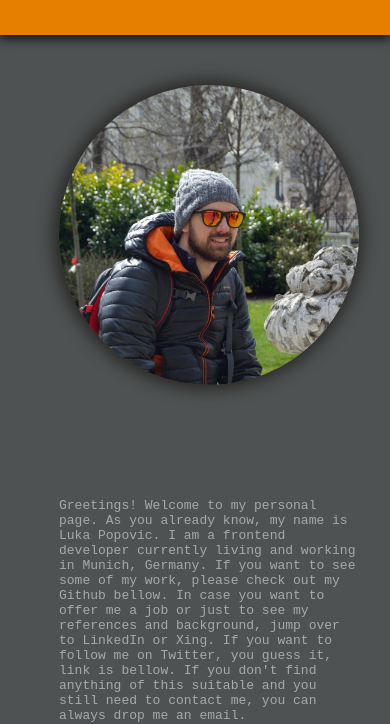
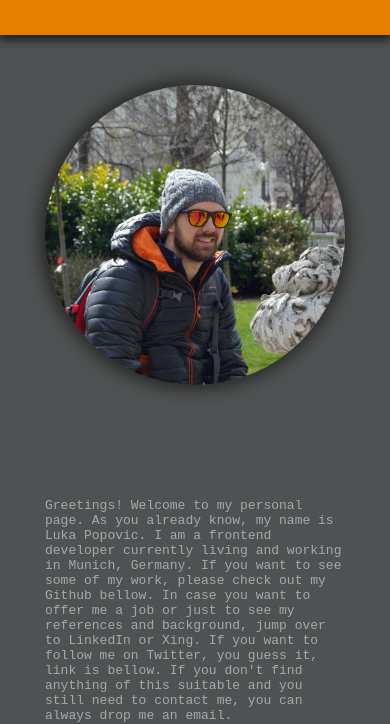
Before and after one commit to lukapopovic/lukapopovic.github.io, a website: page index.html in a window 390 px wide. Shown: the part 120-844 px from the top of the page. Drawn offline with Linux system fonts and the light colour scheme.

Commit message:
Fixed alignment on phone screens

```diff
--- a/static/css/styles.css
+++ b/static/css/styles.css
@@ -171,13 +171,13 @@ footer span:hover {
 
 /* Resposive related stuff */
 @media screen and (max-width: 800px) {
-   /* html, body {
-        height: 100%;
-    }*/
-
     header {
         width: auto;
         text-align: center;
+    }
+
+    .content {
+        width: 100%;
     }
 
     .first-part {
@@ -194,7 +194,6 @@ footer span:hover {
     .first-part .about-me {
         margin: 0 auto;
         padding: 50px 20px;
-        width: 300px;
         text-align: justify;
     }
 
```
